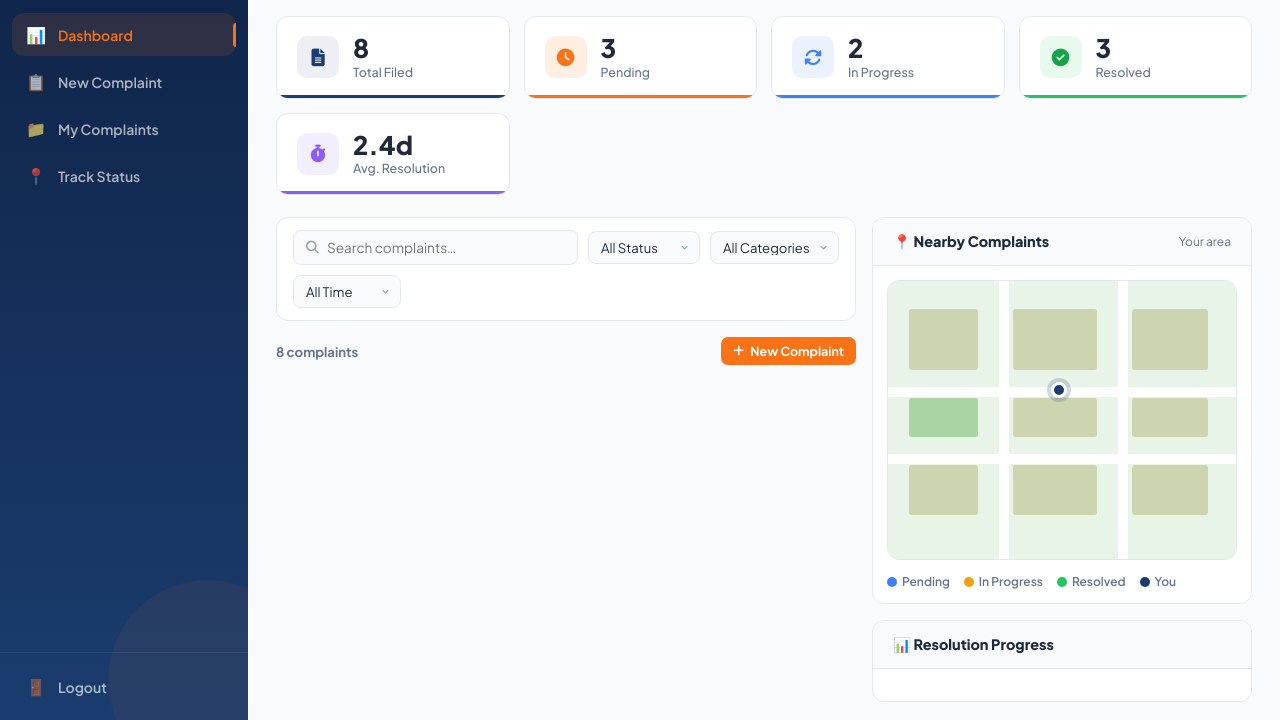
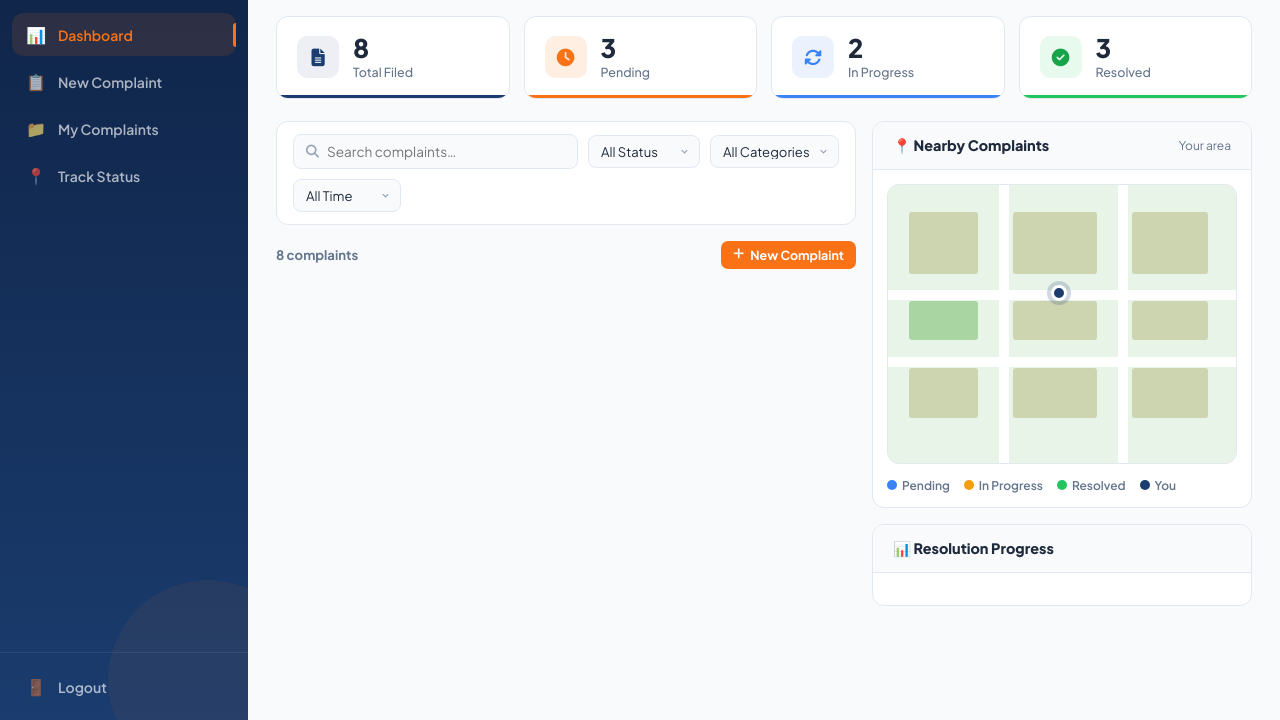
Before and after one commit to subhash-221127/Complaint-Management-System, a plain HTML site: page frontend/citizen/citizen_dash.html in a window 1280 px wide. Shown: the part 80-800 px from the top of the page. Drawn offline with Linux system fonts and the light colour scheme; no server answers; sample sign-in values are in the browser's storage.

Commit message:
citizen changes

```diff
--- a/frontend/citizen/citizen_dash.html
+++ b/frontend/citizen/citizen_dash.html
@@ -117,13 +117,7 @@
             <p class="stat-lbl">Resolved</p>
           </div>
         </div>
-        <div class="stat-card c-purple">
-          <div class="stat-icon purple"><i class="fa-solid fa-stopwatch"></i></div>
-          <div>
-            <p class="stat-num">2.4d</p>
-            <p class="stat-lbl">Avg. Resolution</p>
-          </div>
-        </div>
+
       </div>
 
       <!-- TWO COLUMN LAYOUT -->
```
